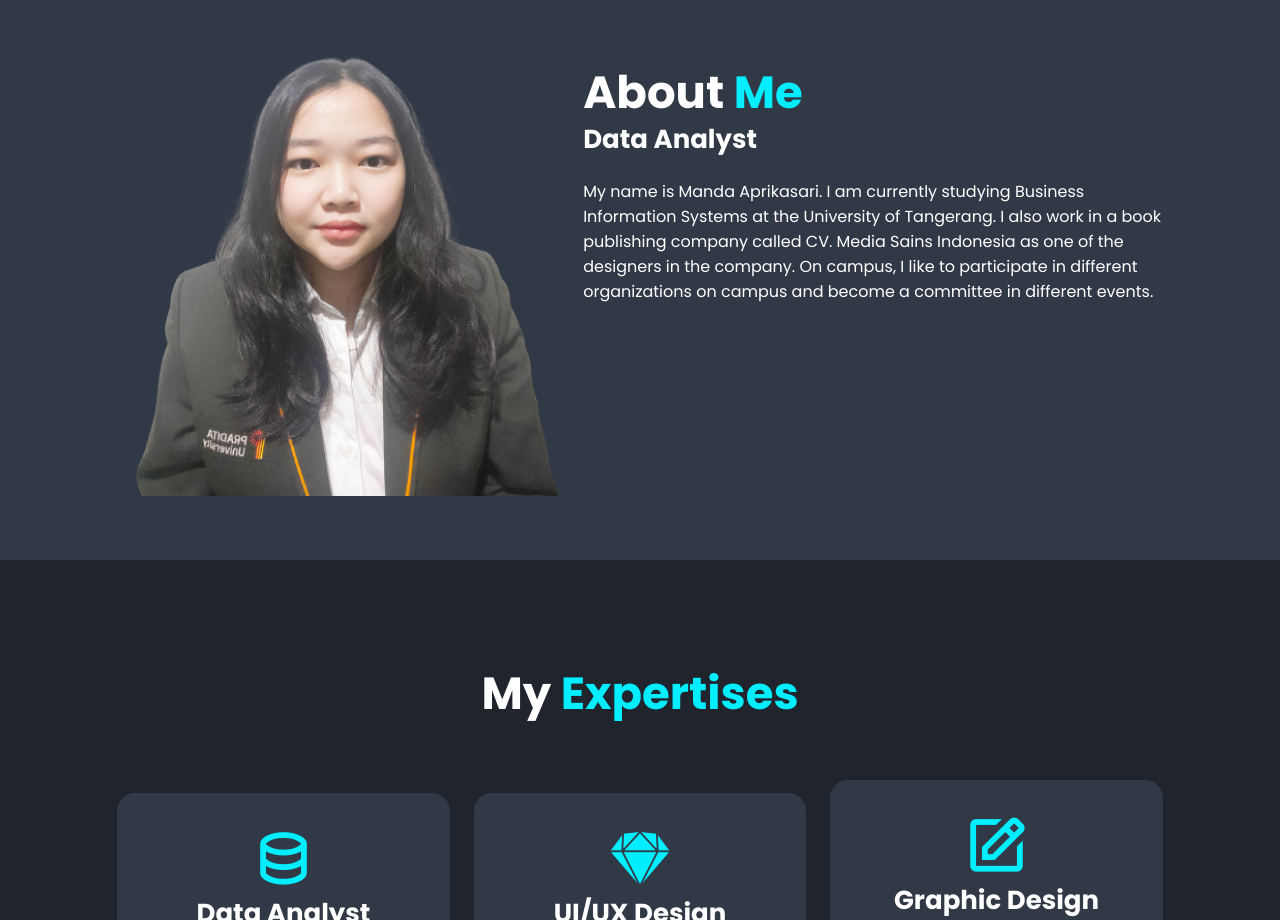
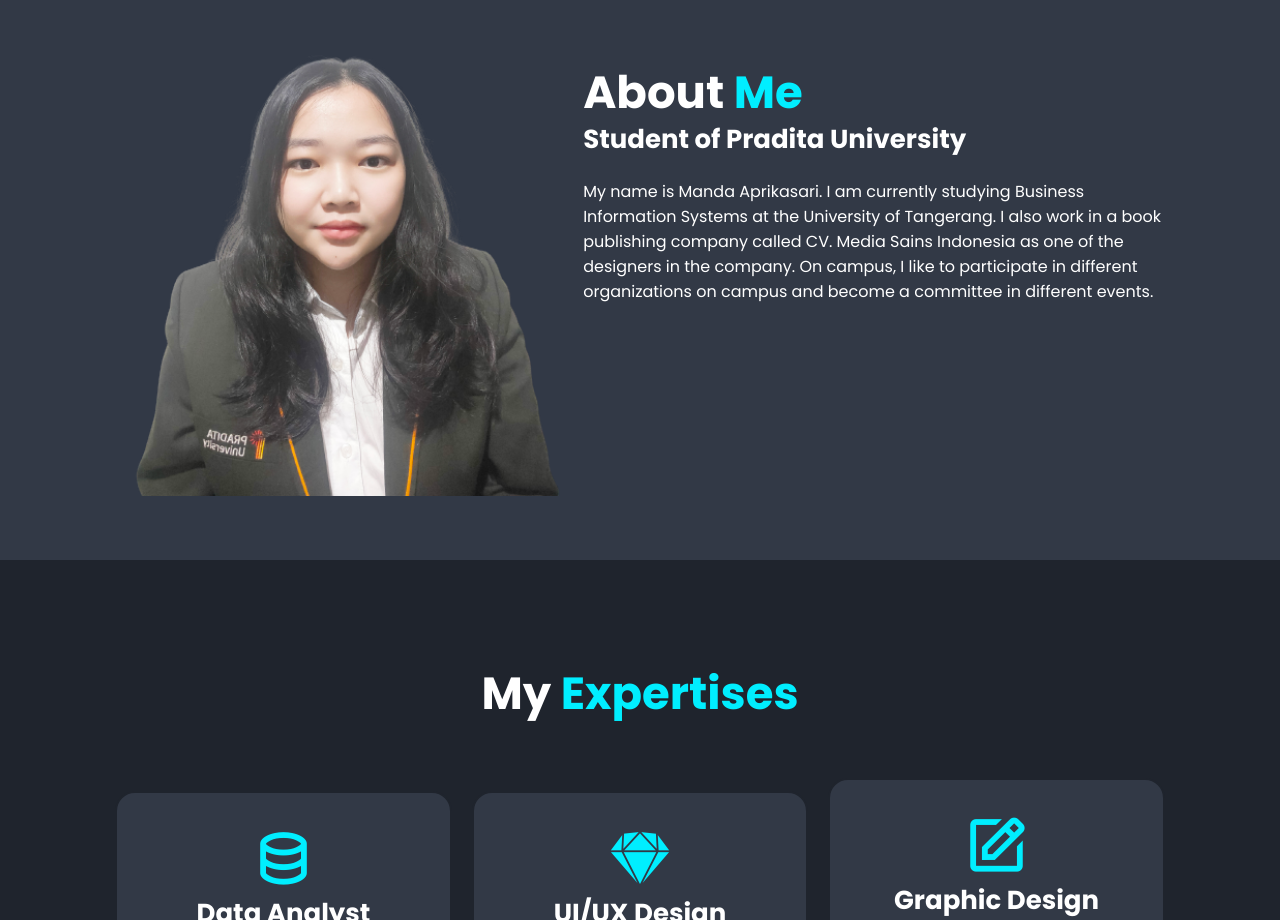
Before and after one commit to manda040412/Portfolio_Manda, a plain HTML site: page index.html in a window 1280 px wide. Shown: the part 1040-1960 px from the top of the page. Drawn offline with nearby package versions, Linux system fonts and the light colour scheme.

Commit message:
initial commit

```diff
--- a/index.html
+++ b/index.html
@@ -57,7 +57,7 @@
 
       <div class="about-content">
         <h2 class="heading">About <span>Me</span></h2>
-        <h3>Data Analyst</h3>
+        <h3>Student of Pradita University</h3>
         <p>My name is Manda Aprikasari. I am currently studying Business Information Systems at the University of Tangerang. I also work in a book publishing company called CV. Media Sains Indonesia as one of the designers in the company. On campus, I like to participate in different organizations on campus and become a committee in different events.</p>
         <!-- <a href="#" class="btn">Read More</a> -->
       </div>
```
